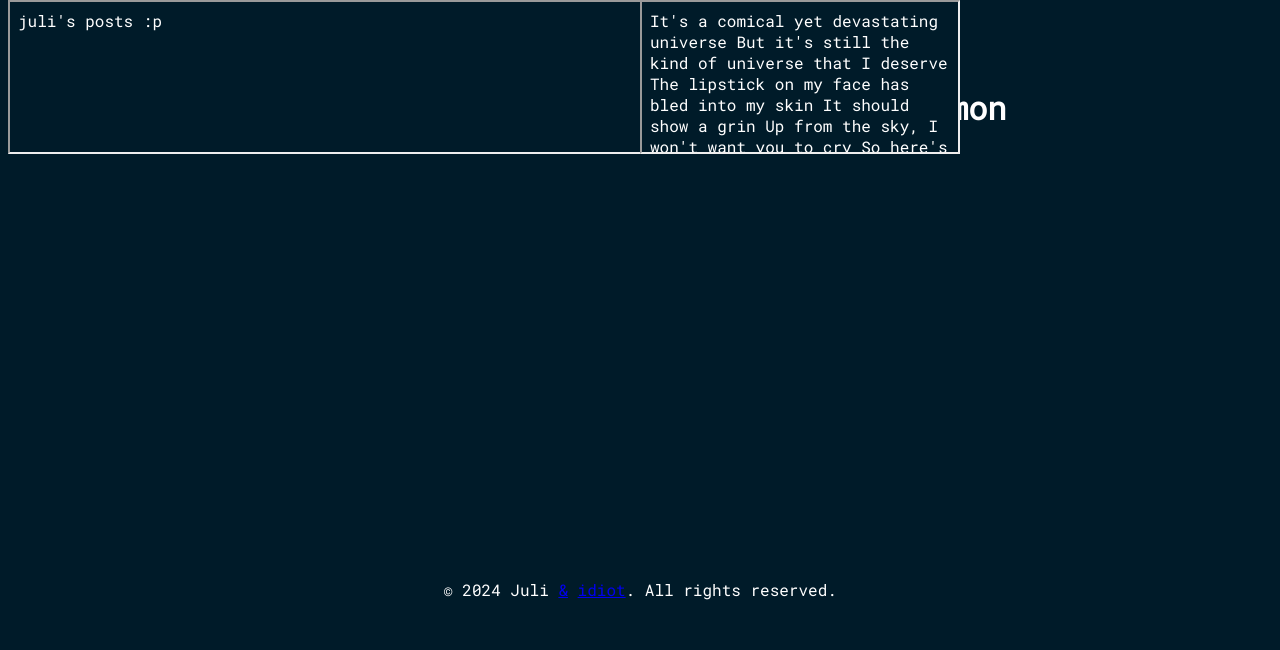
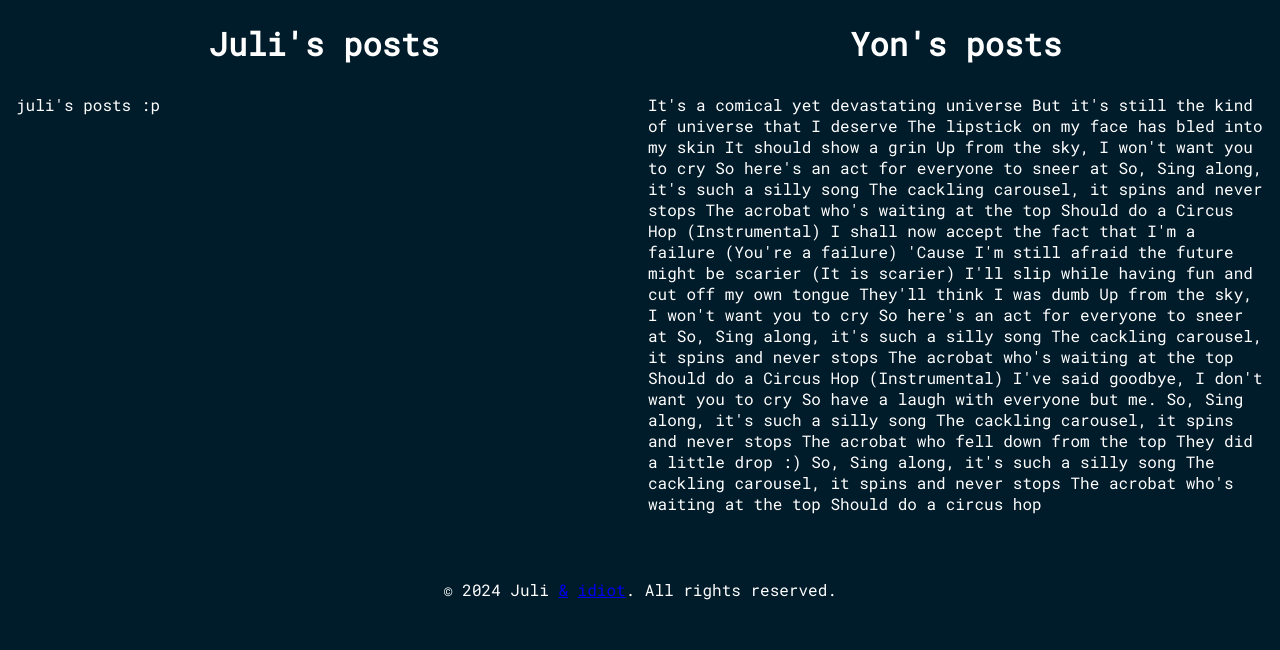
Before and after one commit to Juliasmatius/Website, a PHP site: page /posts/ in a window 1280 px wide. Shown: the part 184-834 px from the top of the page. Before the commit the page ends 784 px from the top, so only its background shows below. Run offline with PHP 8.4, Linux system fonts and the light colour scheme.

Commit message:
Fixed posts!!!!

```diff
--- a/posts/index.php
+++ b/posts/index.php
@@ -28,17 +28,16 @@
 
   <div class="main">
     <div class="julis_side">
-      <!-- frameBorder="0" -->
-       <iframe src="/julisposts.php" ></iframe>
+       <h1>Juli's posts</h1>
+       <iframe frameBorder="0" src="/julisposts.php" ></iframe>
     </div>
     <div class="idios_side">
-      <iframe src="/idiotposts.php" ></iframe>
+      <h1>Yon's posts</h1>
+      <iframe frameBorder="0" src="/idiotposts.php" ></iframe>
     </div>
   </div>
 </div>
 
-<h1>BTW EVERYONE THIS IS BROKEN</h1>
-<h1>Did you really feel the need to say that? Like c'mon</h1>
 <div class="footer">
   <p>&copy; <?php echo date("Y"); ?> Juli <a href="/images/footer.png">&</a> <a href="/yons_crazybox/thesilly.html">idiot</a>. All rights reserved.</p>
 </div>
--- a/style/posts.css
+++ b/style/posts.css
@@ -42,6 +42,7 @@ body {
     left: 0%; /* Adjusted to move it to the left */
     text-align: left;
     width: 100%;
+    height: 70vh;
 }
 
 
@@ -56,18 +57,22 @@ body {
 
 .julis_side {
   align-content: left;
+  text-align: center;
   position: absolute;
   left: 0%;
-  top: 10%;
-  width: 100%;
+  top: 0%;
+  width: 50%;
+  height: 100%;
 }
 
 .idios_side {
+  text-align: center;
   align-content: right;
   position: absolute;
   left: 50%;
-  top: 10%;
+  top: 0%;
   width: 50%;
+  height: 100%;
 
 }
 .button {
@@ -99,6 +104,6 @@ body {
 }
 
 iframe {
-  width: 50%;
+  width: 100%;
   height: 100%;
 }
```
